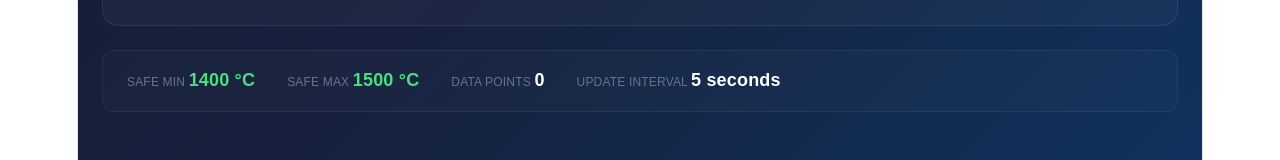
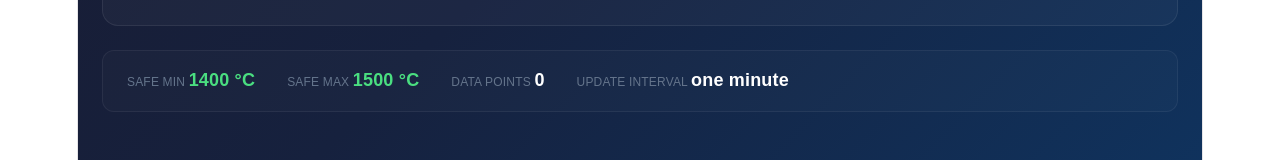
Before and after one commit to JAYAPRAKASHGUJJARI/cemtrack, a React (Vite) app in the folder frontend/: page /parameters in a window 1280 px wide. Shown: the part 650-810 px from the top of the page. Built offline with nearby package versions, Linux system fonts and the light colour scheme; no server answers; sample sign-in values are in the browser's storage.

Commit message:
some minute changes

```diff
--- a/frontend/src/pages/Parameters.jsx
+++ b/frontend/src/pages/Parameters.jsx
@@ -338,7 +338,7 @@ const Parameters = () => {
         </div>
         <div>
           <span style={{ color: '#64748b', fontSize: '12px' }}>UPDATE INTERVAL </span>
-          <span style={{ color: 'white', fontWeight: 'bold' }}>5 seconds</span>
+          <span style={{ color: 'white', fontWeight: 'bold' }}>one minute</span>
         </div>
       </div>
     </div>
```
